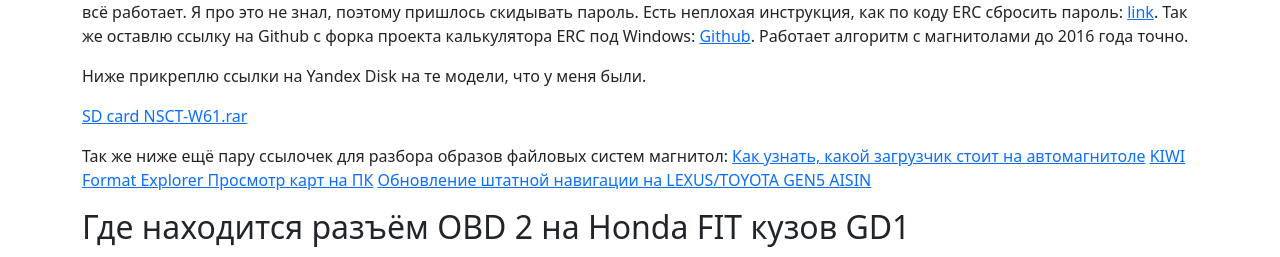
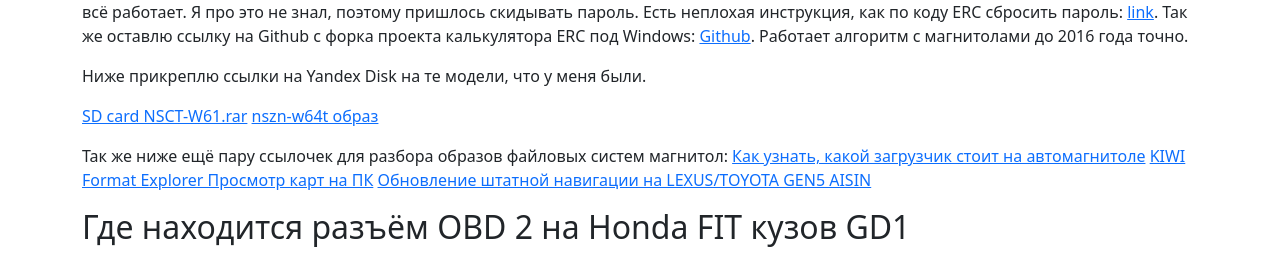
Before and after one commit to OlegBezverhii/olegbezverhii.github.io, a Jekyll site: the page built from _posts/2018-05-20-Toyota.md, in a window 1280 px wide. Shown: the part 334-591 px from the top of the page. Built offline with Jekyll 4.4.1, drawn with Linux system fonts in a browser that asks for light colours.

Commit message:
Update 2018-05-20-Toyota.md

```diff
--- a/_posts/2018-05-20-Toyota.md
+++ b/_posts/2018-05-20-Toyota.md
@@ -12,7 +12,7 @@ title: Японские магнитолы
 Ниже прикреплю ссылки на Yandex Disk на те модели, что у меня были.
 
 [SD card NSCT-W61.rar](https://disk.yandex.ru/d/q9mSVRPXuQuezw)
-
+[nszn-w64t образ](https://disk.yandex.ru/d/M05_OMaMfdAoew)
 
 Так же ниже ещё пару ссылочек для разбора образов файловых систем магнитол:
 [Как узнать, какой загрузчик стоит на автомагнитоле](https://profimaxblog.ru/как-узнать-какой-загрузчик-стоит-на-ав/)
```
